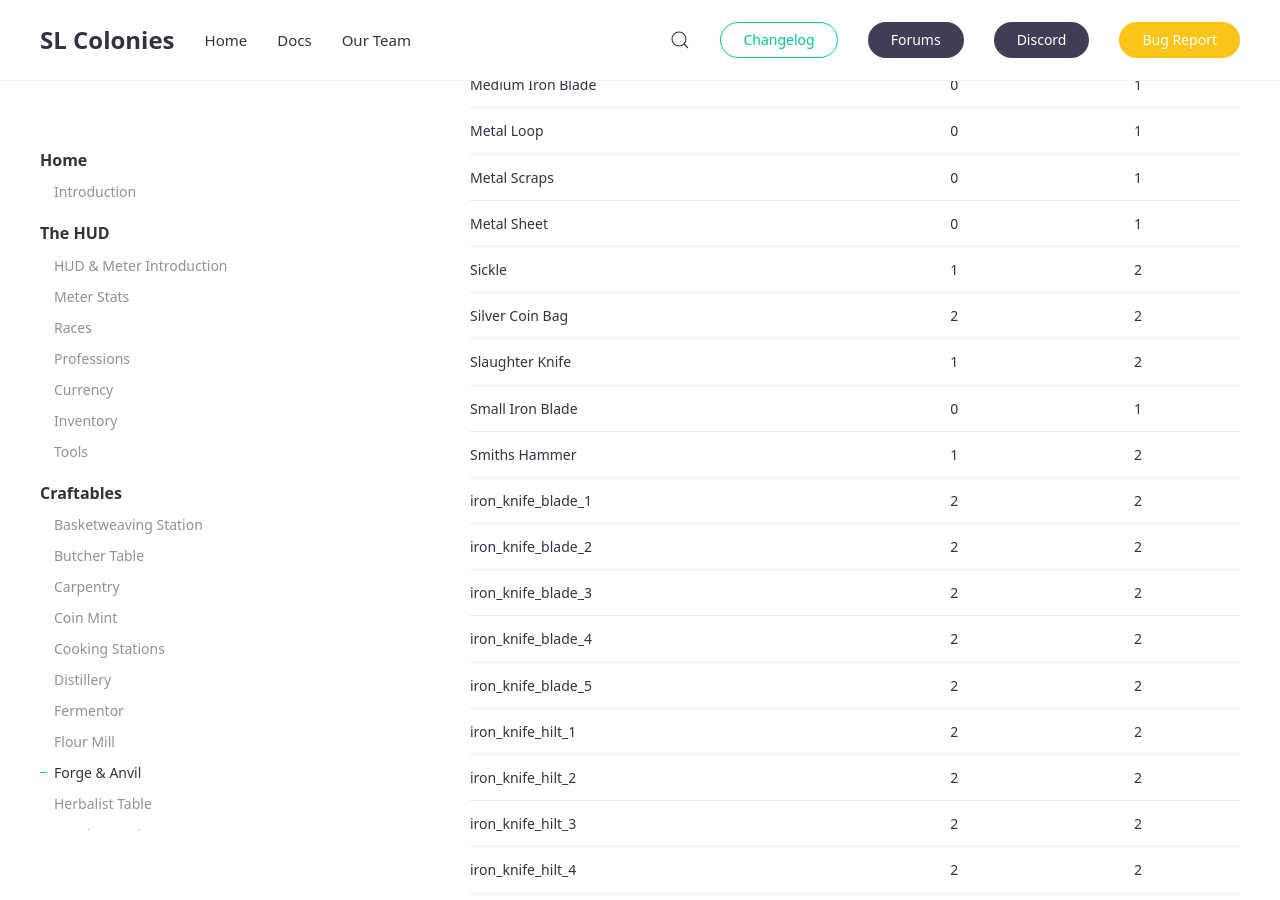
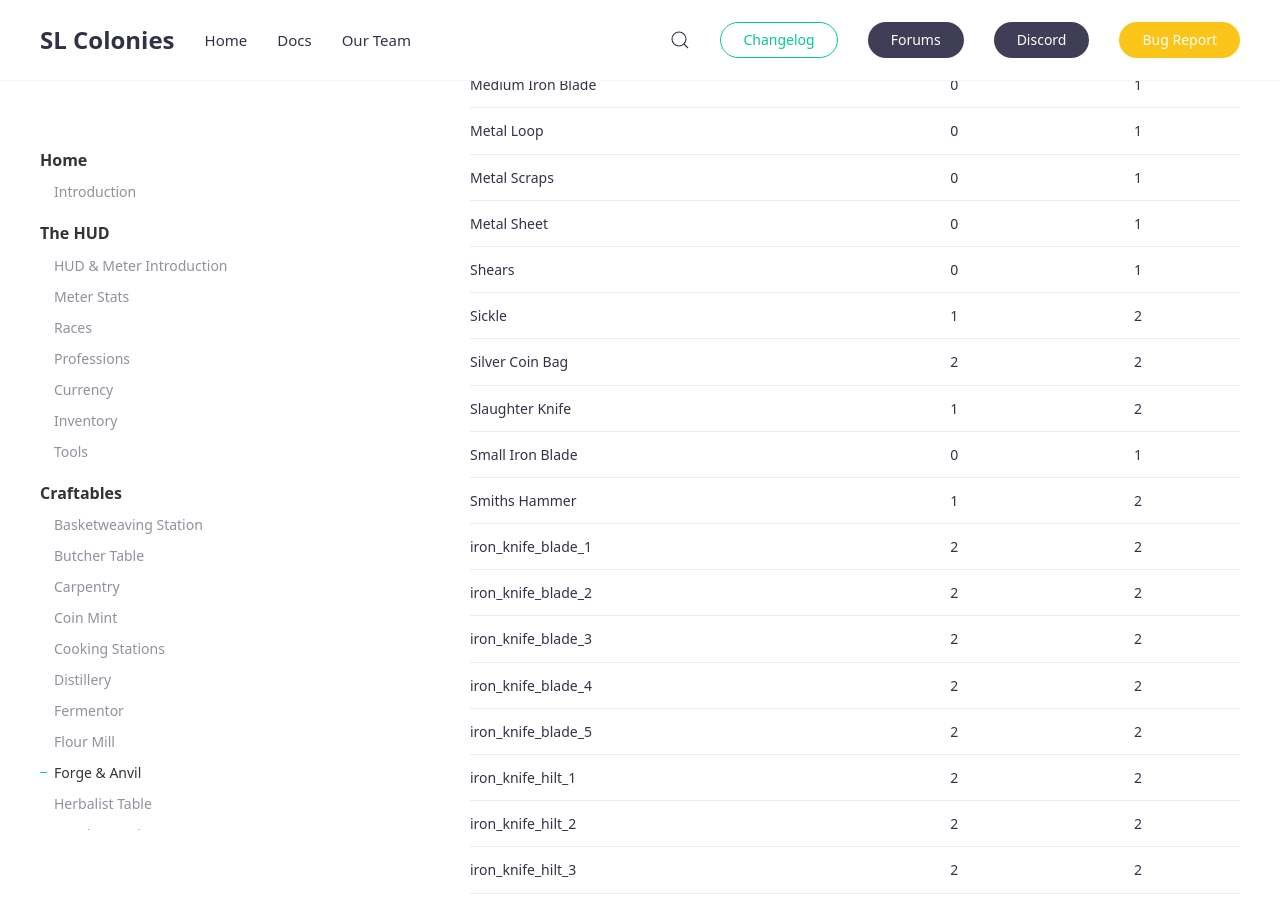
Before and after one commit to SLColonies/Public, a Jekyll site: the page built from _docs/forge.md, in a window 1280 px wide and 900 px high, scrolled down 1301 px. Built offline with Jekyll 4.4.1, drawn with Linux system fonts in a browser that asks for light colours; comment, search, counter and statistics services are not loaded.

Commit message:
Update forge.md

```diff
--- a/_docs/forge.md
+++ b/_docs/forge.md
@@ -29,6 +29,7 @@ This crafting station is for the smith profession and allows players to craft va
 | Metal Loop             |   0   |     1       |
 | Metal Scraps           |   0   |     1       |
 | Metal Sheet            |   0   |     1       |
+| Shears                 |   0   |     1       |
 | Sickle                 |   1   |     2       |
 | Silver Coin Bag        |   2   |     2       |
 | Slaughter Knife        |   1   |     2       |
```
